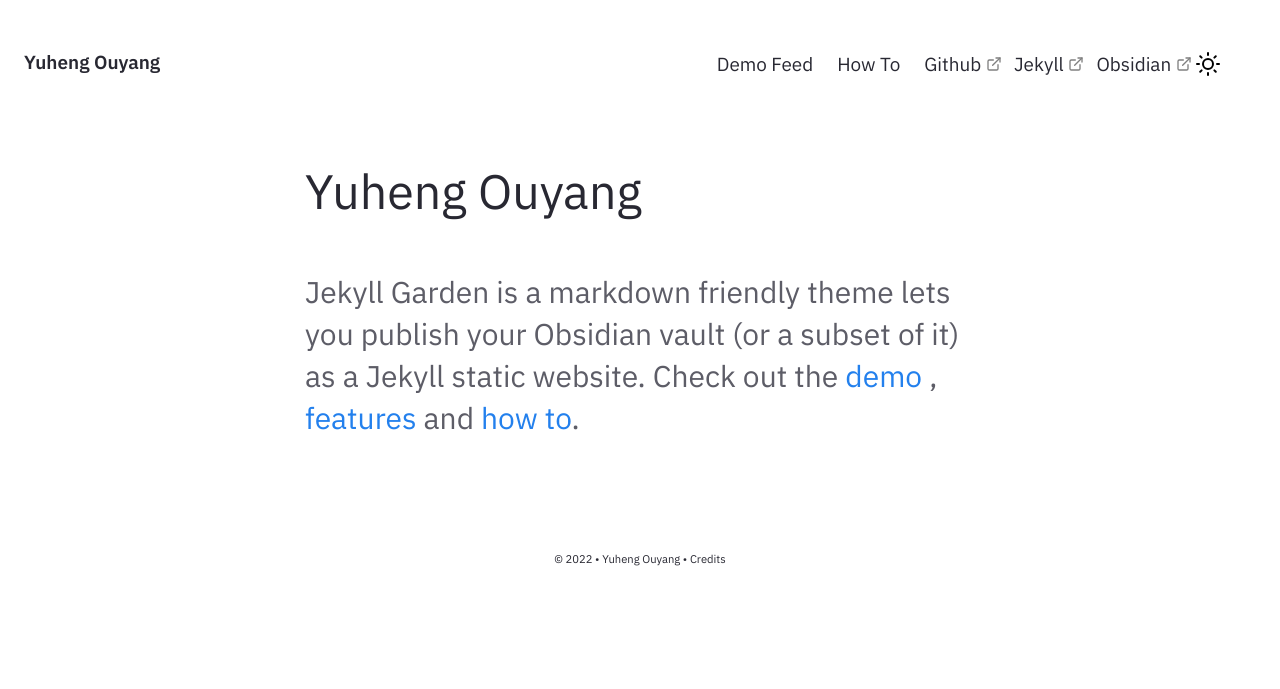
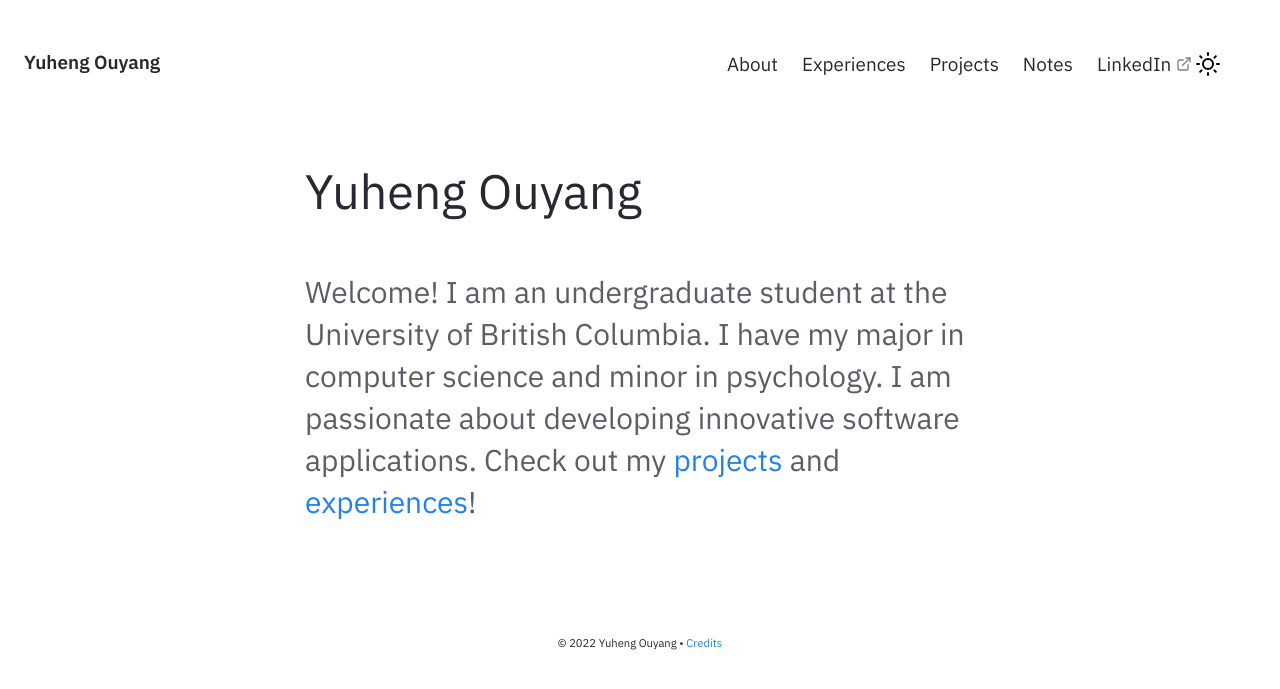
Before and after one commit to yhouyang02/yhouyang02.github.io, a Jekyll site: the page built from pages/index.md, in a window 1280 px wide. Shown: the top 689 px of the page. Built offline with Jekyll 4.4.1, drawn with Linux system fonts in a browser that asks for light colours.

Commit message:
Update homepage, footer, and navigation bar

```diff
--- a/_includes/Footer.html
+++ b/_includes/Footer.html
@@ -30,7 +30,9 @@
 
 {%- if site.copyright.msg != nil and site.copyright.msg != empty and site.copyright.msg != null -%}
 <div id="copyright">
-    <p id="copyright-notice"> {{site.copyright.year}} • {{site.copyright.msg}} •
-        Credits</a> </p>
+    <p id="copyright-notice">
+        {{site.copyright.year}} {{site.copyright.msg}} •
+        <a href="{{'/credits' | relative_url}}"> Credits</a>
+    </p>
 </div>
 {%- endif -%}
--- a/_includes/Homepage.html
+++ b/_includes/Homepage.html
@@ -1,7 +1,9 @@
 <div class="home-intro">
     <div class="jumbo">{{site.heading}} </div>
     <div class="home-sub-text"> <h3>
-        Jekyll Garden is a markdown friendly theme lets you publish your Obsidian vault (or a subset of it) as a Jekyll static website.
-        Check out the <a href="{{'/notes' | relative_url}}"> demo </a>, <a href="{{'/post/features' | relative_url}}"> features </a> and <a href="{{'/post/how-to' | relative_url}}"> how to</a>.
+        Welcome! I am an undergraduate student at the University of British Columbia.
+        I have my major in computer science and minor in psychology.
+        I am passionate about developing innovative software applications.
+        Check out my <a href="{{'/projects' | relative_url}}"> projects</a> and <a href="{{'/experiences' | relative_url}}"> experiences</a>!
         </h3>
 </div> </div>
--- a/_includes/Nav.html
+++ b/_includes/Nav.html
@@ -53,20 +53,20 @@
 
     <div id="navbarBasicExample" class="navbar-menu">
       <div class="navbar-start">
+        <a href="{{'/about' | relative_url}}" class="navbar-item">
+          About
+        </a>
+        <a href="{{'/experiences' | relative_url}}" class="navbar-item">
+          Experiences
+        </a>
+        <a href="{{'/projects' | relative_url}}" class="navbar-item">
+          Projects
+        </a>
         <a href="{{'/notes' | relative_url}}" class="navbar-item">
-          Demo Feed
+          Notes
         </a>
-        <a href="../post/how-to" class="navbar-item">
-          How To
-        </a>
-        <a href="https://github.com/Jekyll-Garden/jekyll-garden.github.io" target="_blank" class="navbar-item">
-          Github
-        </a>
-        <a href="https://jekyllrb.com/" target="_blank" class="navbar-item">
-          Jekyll
-        </a>
-        <a href="https://obsidian.md/"  target="_blank" class="navbar-item">
-          Obsidian
+        <a href="http://www.linkedin.com/in/youyang21" target="_blank" class="navbar-item">
+          LinkedIn
         </a>
       </div>
       <div class="navbar-end is-hidden-mobile" onclick="modeSwitcher()" >
```
